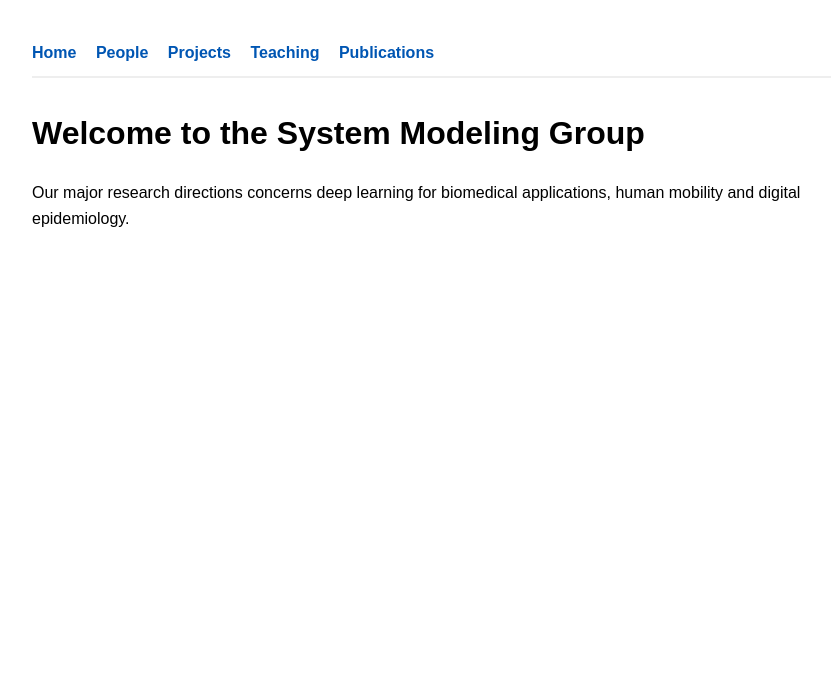
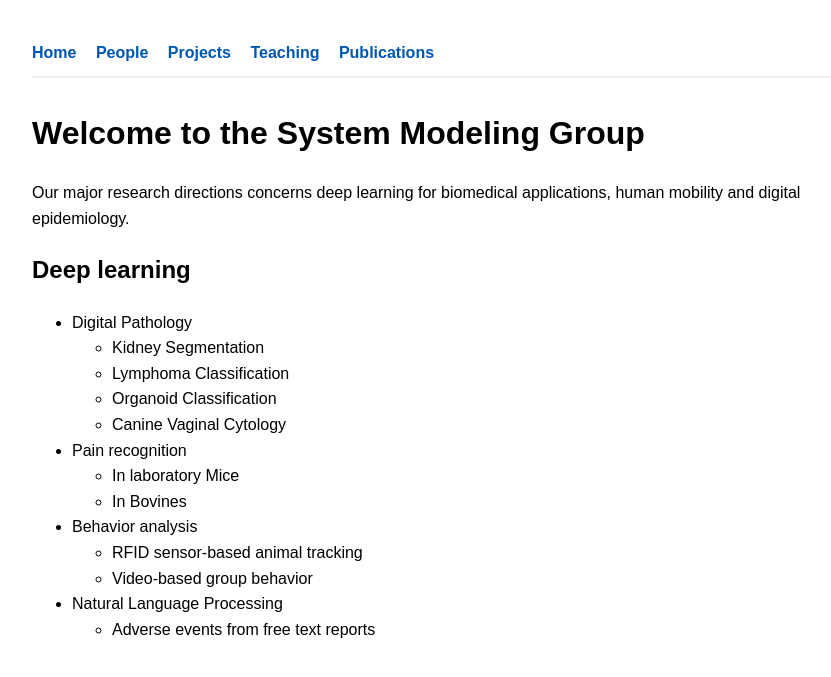
Before and after one commit to vitaly-belik/sysmod.github.io, a Jekyll site: the page built from index.md, in a window 1280 px wide. Shown: the top 677 px of the page, without its empty margins (208-1039 px from the left). Built offline with Jekyll 4.4.1, drawn with Linux system fonts in a browser that asks for light colours; our own code applies the rules of GitHub Pages for plain Markdown files.

Commit message:
Update index.md

```diff
--- a/index.md
+++ b/index.md
@@ -4,3 +4,19 @@ layout: default
 # Welcome to the System Modeling Group
 
 Our major research directions concerns deep learning for biomedical applications, human mobility and digital epidemiology.
+
+## Deep learning
+
+  * Digital Pathology
+    * Kidney Segmentation
+    * Lymphoma Classification
+    * Organoid Classification
+    * Canine Vaginal Cytology
+  * Pain recognition
+    * In laboratory Mice
+    * In Bovines
+  * Behavior analysis
+    * RFID sensor-based animal tracking
+    * Video-based group behavior
+  * Natural Language Processing
+    * Adverse events from free text reports
```
